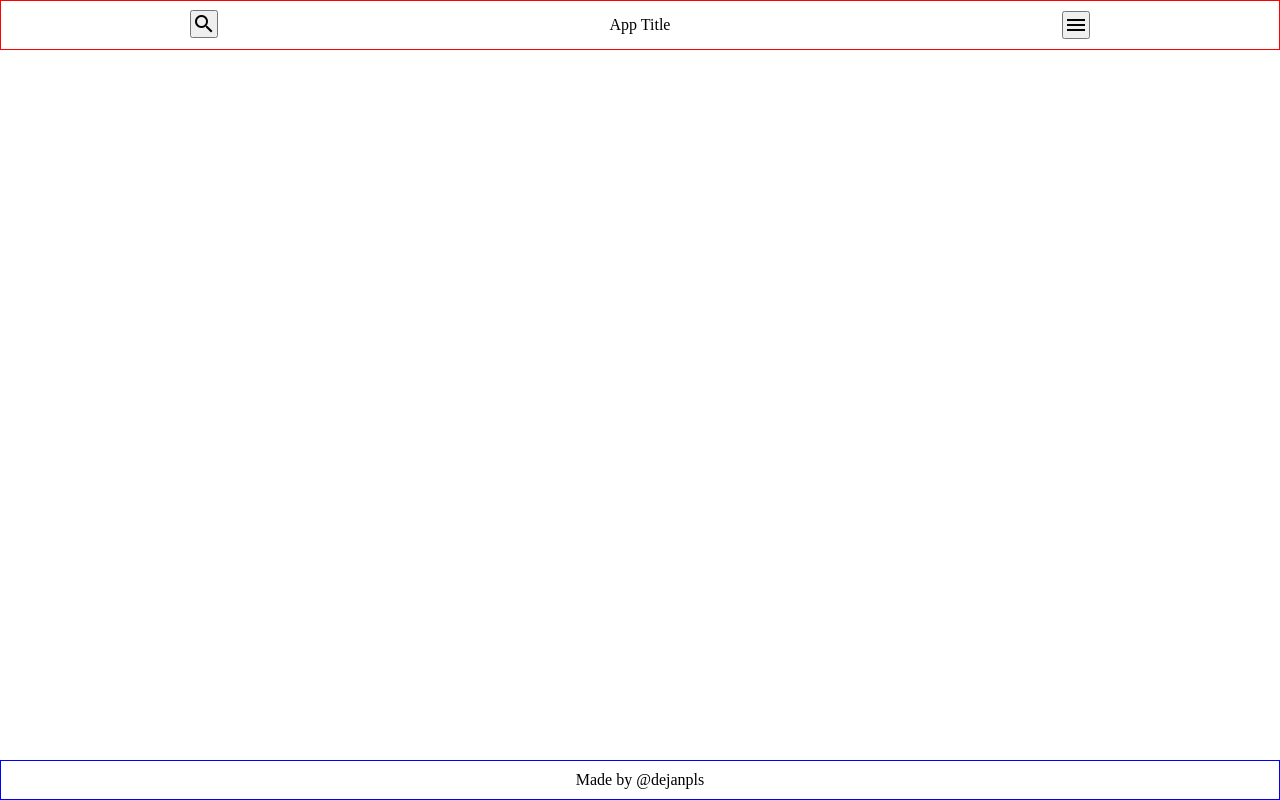
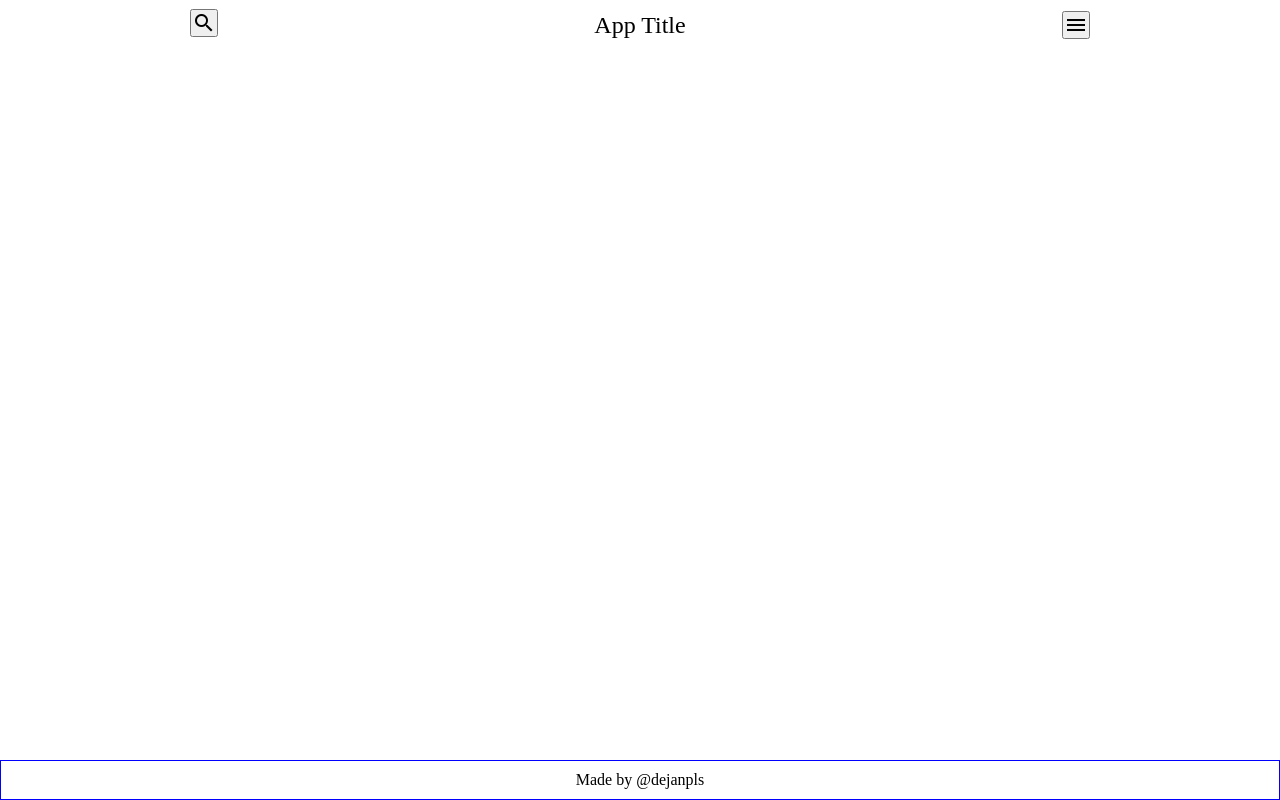
Before and after one commit to dejanpls/mojabiblija, a website built with webpack: page src/template.html in a window 1280 px wide. Built offline with nearby package versions, Linux system fonts and the light colour scheme.

Commit message:
style: reclutter menu and leave only logo/title

```diff
--- a/src/styles/main.css
+++ b/src/styles/main.css
@@ -11,10 +11,11 @@ div#wrapper {
 }
 
 div#menu-container {
-  border: 1px solid red;
   display: flex;
   justify-content: center;
+  align-items: center;
   height: 50px;
+  font-size: 24px;
 }
 
 div#menu {
```
